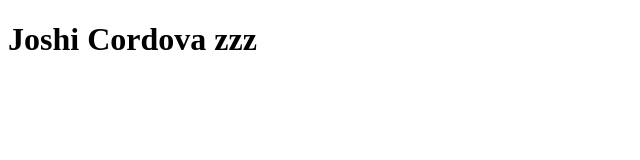
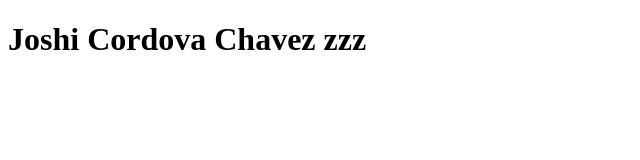
Before and after one commit to JosueCCCh/Repositorio-de-prueba, a plain HTML site: page index.html in a window 1280 px wide. Shown: the whole page, without its empty margins (0-640 px from the left). Drawn offline with Linux system fonts and the light colour scheme.

Commit message:
h1 nuevo hoy

```diff
--- a/index.html
+++ b/index.html
@@ -6,6 +6,6 @@
     <title>Document</title>
 </head>
 <body>
-    <h1>Joshi Cordova zzz</h1>
+    <h1>Joshi Cordova Chavez zzz</h1>
 </body>
 </html>
```
